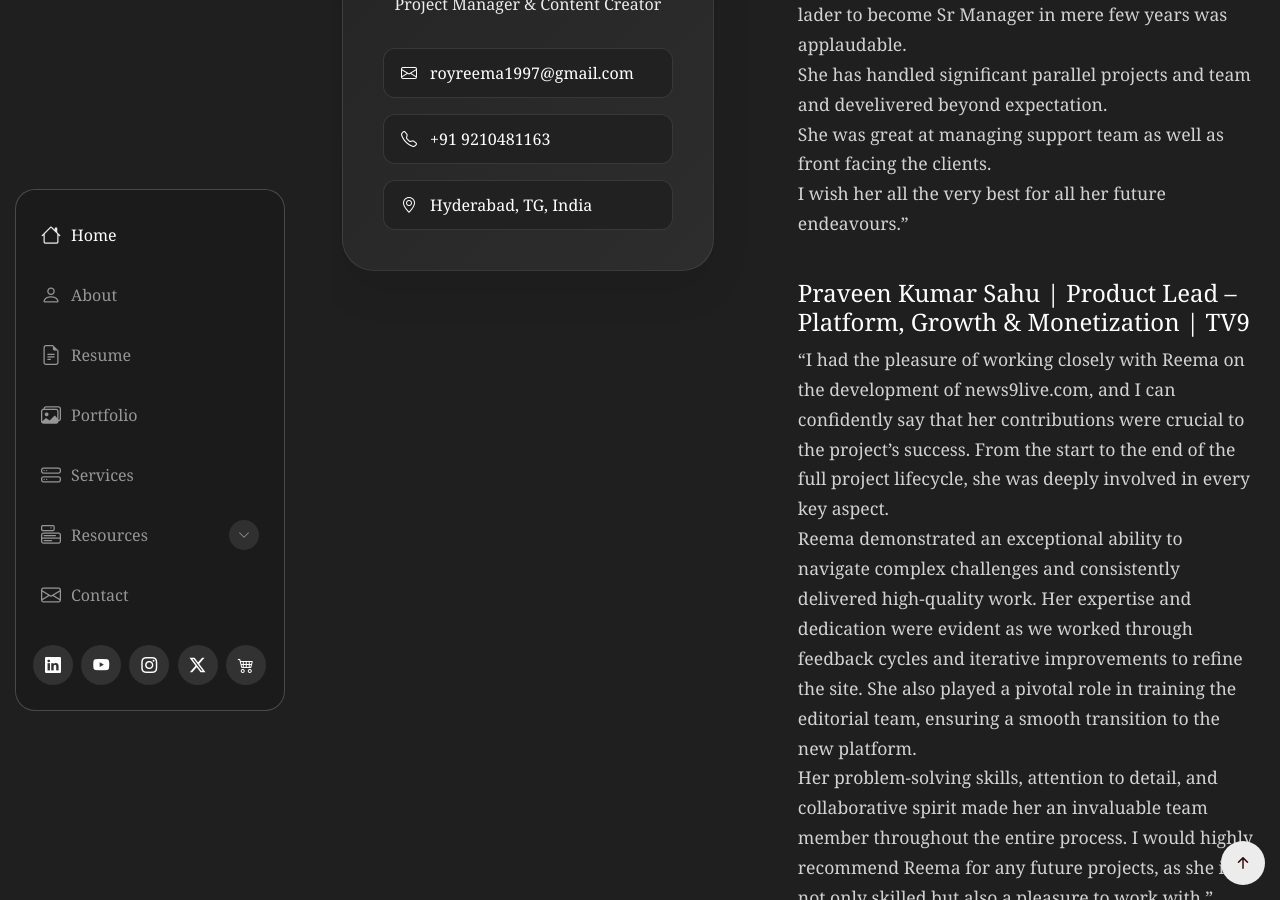
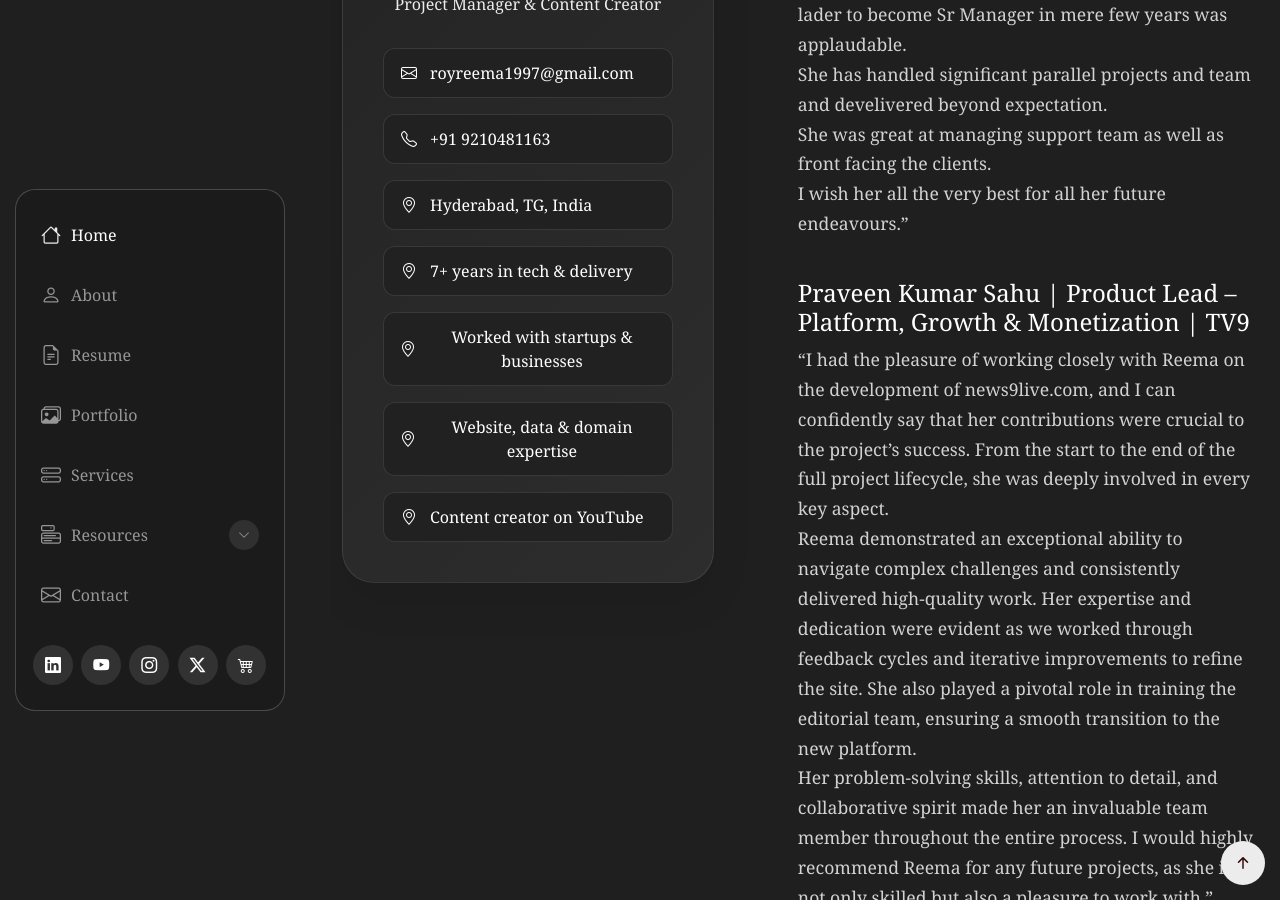
Before and after one commit to iamreemaroy/Reema-Roy, a Jekyll site: the page index.html, which Jekyll copies as it is, in a window 1280 px wide and 900 px high, scrolled down 3866 px. Built offline with Jekyll 4.4.1, drawn with Linux system fonts in a browser that asks for light colours.

Commit message:
Update index.html

```diff
--- a/index.html
+++ b/index.html
@@ -399,6 +399,22 @@
                   <a href="#" class="contact-item">
                     <i class="bi bi-geo-alt"></i>
                     Hyderabad, TG, India
+                  </a>
+                  <a href="#" class="contact-item">
+                    <i class="bi bi-geo-alt"></i>
+                    7+ years in tech & delivery
+                  </a>
+                  <a href="#" class="contact-item">
+                    <i class="bi bi-geo-alt"></i>
+                    Worked with startups & businesses
+                  </a>
+                  <a href="#" class="contact-item">
+                    <i class="bi bi-geo-alt"></i>
+                    Website, data & domain expertise
+                  </a>
+                  <a href="#" class="contact-item">
+                    <i class="bi bi-geo-alt"></i>
+                    Content creator on YouTube
                   </a>
                 </div>
               </div>
```
